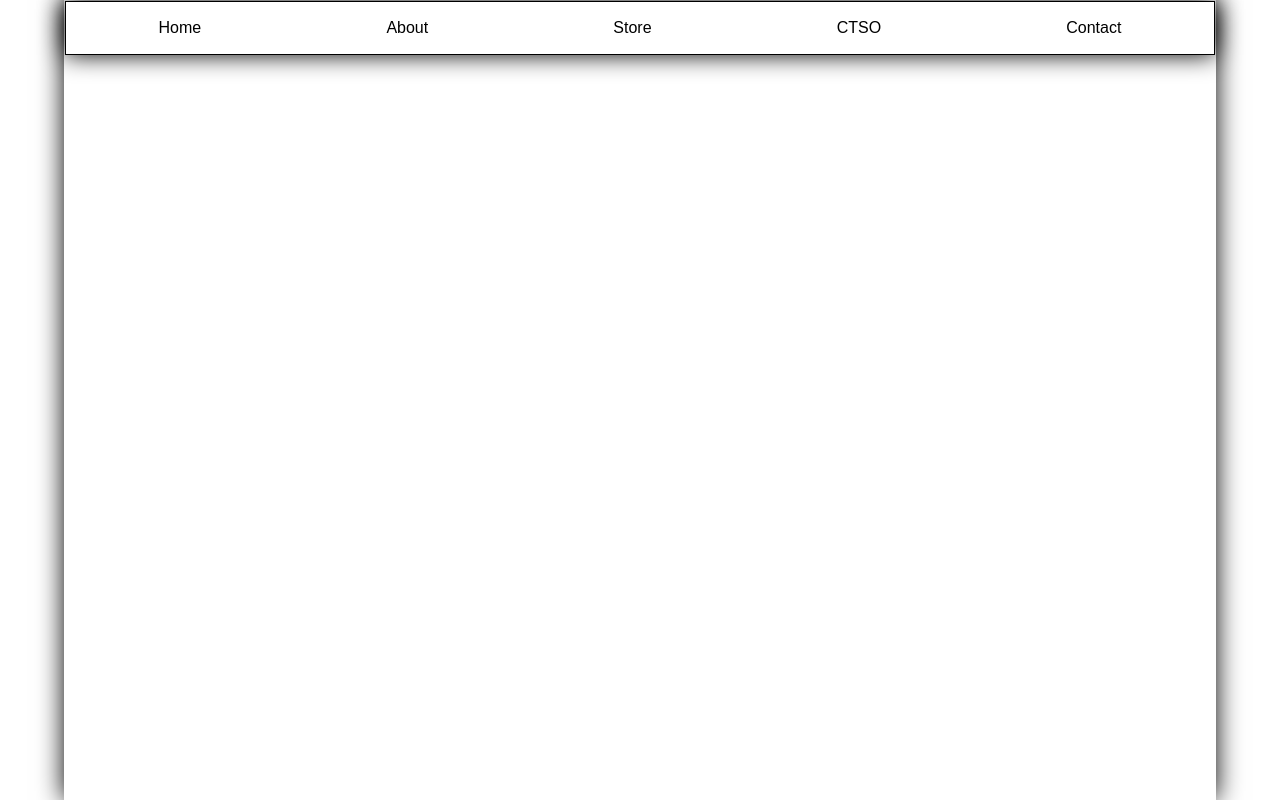
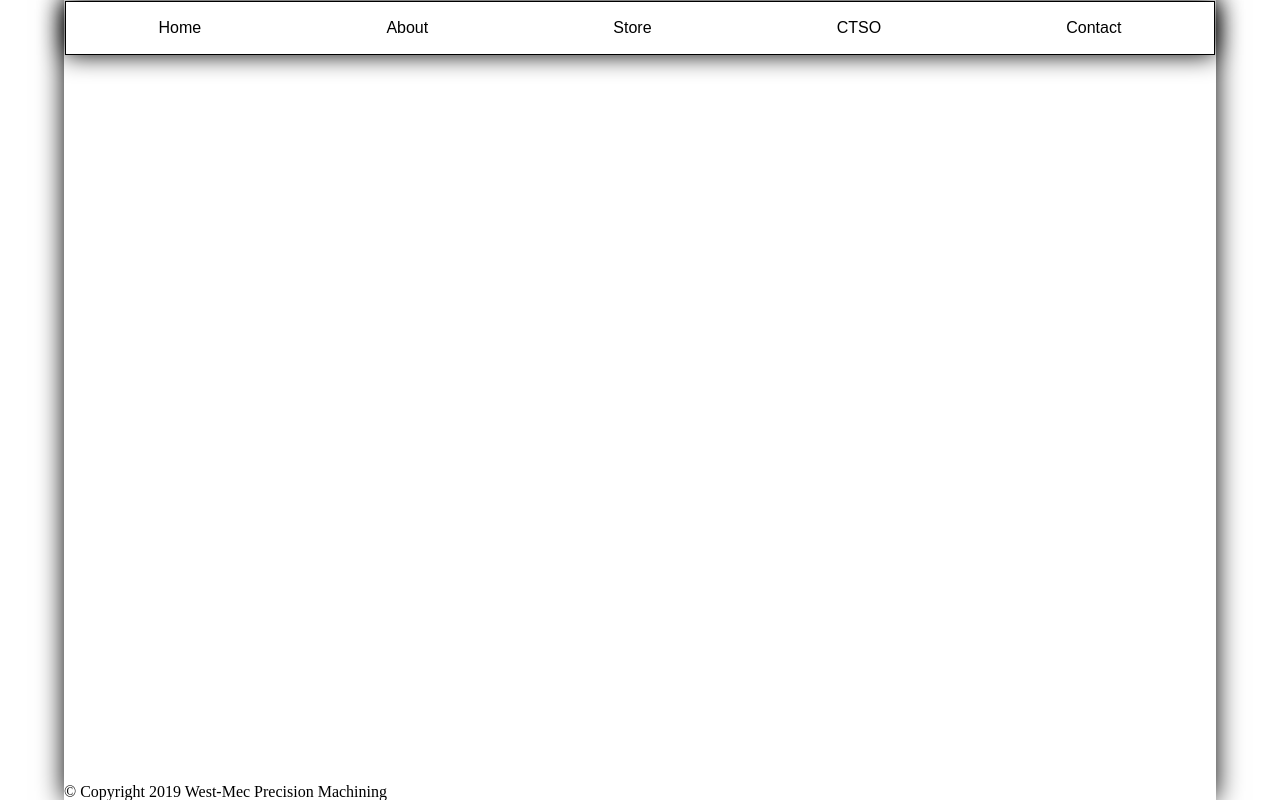
Before and after one commit to DSandoval004/PreEng_Central_Ses1, a plain HTML site: page index.html in a window 1280 px wide. Drawn offline with Linux system fonts and the light colour scheme.

Commit message:
Auto stash before revert of "Commit"

```diff
--- a/index.html
+++ b/index.html
@@ -8,6 +8,7 @@
     <link rel="stylesheet" href="CSS/basic.css" />
     <link rel="stylesheet" href="CSS/grids.css" />
     <link rel="stylesheet" href="CSS/reset.css" />
+    <script src="main.js"></script>
 </head>
 
 <body>
@@ -19,6 +20,11 @@
             <button class="topNavButton"><a href="CTSO.html">CTSO</a></button>
             <button class="topNavButton"><a href="contact.html">Contact</a></button>
         </nav>
+
+    </header>
+    <div class="footer">
+        <p>&copy; Copyright 2019 West-Mec Precision Machining</p>
+    </div>
     </header>
 </body>
 
```
